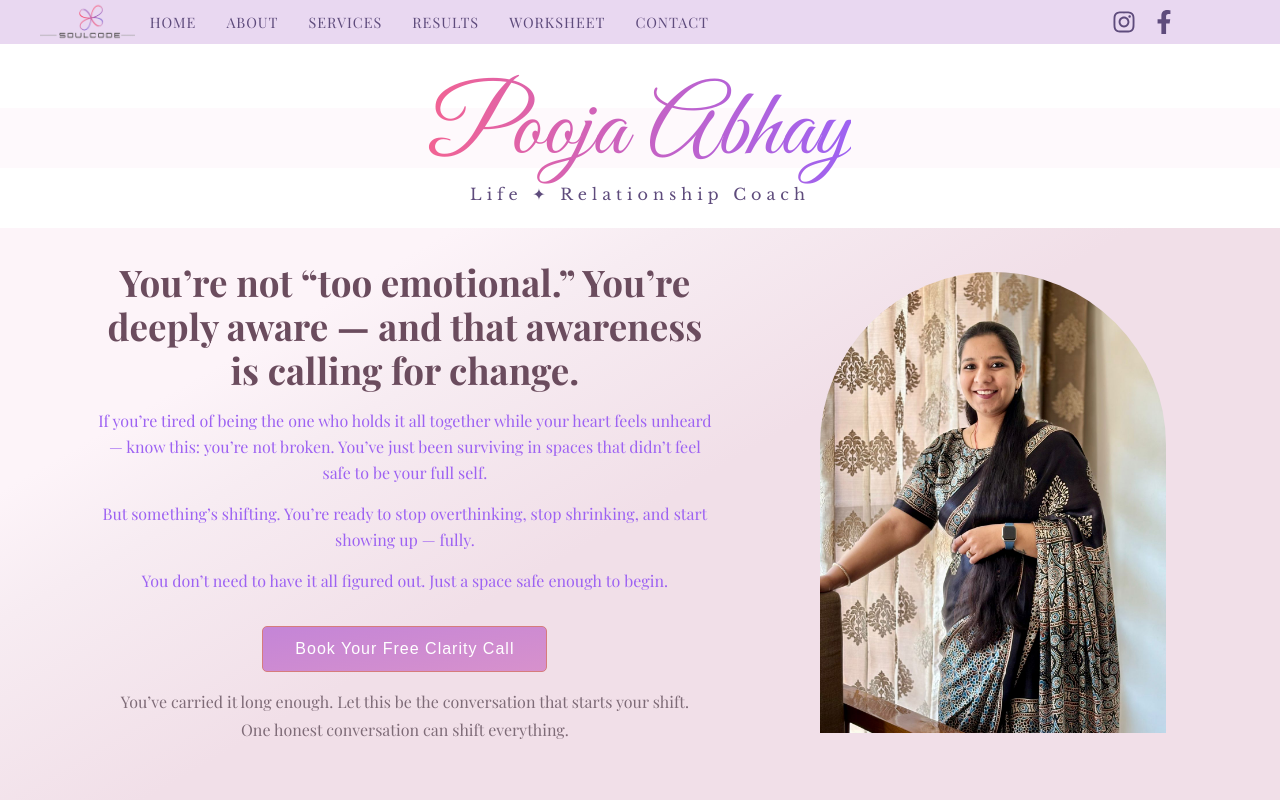
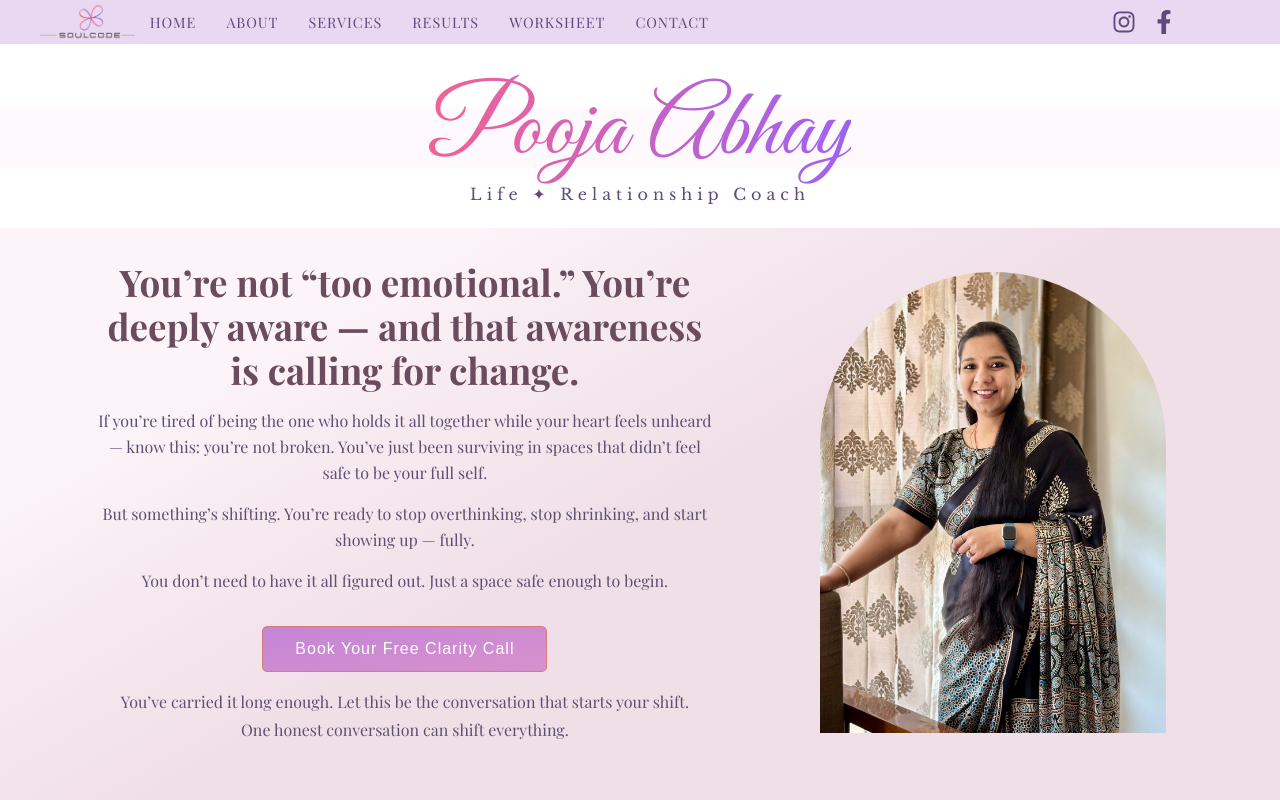
Before and after one commit to kalpana-kushwaha/life-coach, a React (Vite) app: page / in a window 1280 px wide. Shown: the top 800 px of the page. Built offline with nearby package versions, Linux system fonts and the light colour scheme.

Commit message:
Added SoulCode-inspired color theme updates

```diff
--- a/src/components/Home.css
+++ b/src/components/Home.css
@@ -34,7 +34,7 @@
 .hero-script {
   font-family: 'Playfair Display', serif;
   font-size: 1rem;
-  color: #9d62f2;
+  color: #5d4f6f;
   margin-bottom: 1rem;
   text-align: center;
 }
@@ -43,7 +43,7 @@
 .shift-message {
   font-family: 'Playfair Display', serif;
   font-size: 1rem;
-  color: #7e6b77;
+  color: #5d4f6f;
   line-height: 1.8;
   margin: 0 auto 1.5rem;
   text-align: center;
--- a/src/components/service.css
+++ b/src/components/service.css
@@ -132,7 +132,7 @@
   font-style: italic;
   font-family: 'Playfair Display', serif;
   font-size: 2rem;
-  color: #9d62f2;
+  color: #5d4f6f;
   margin-bottom: 0.5rem;
 }
 
```
